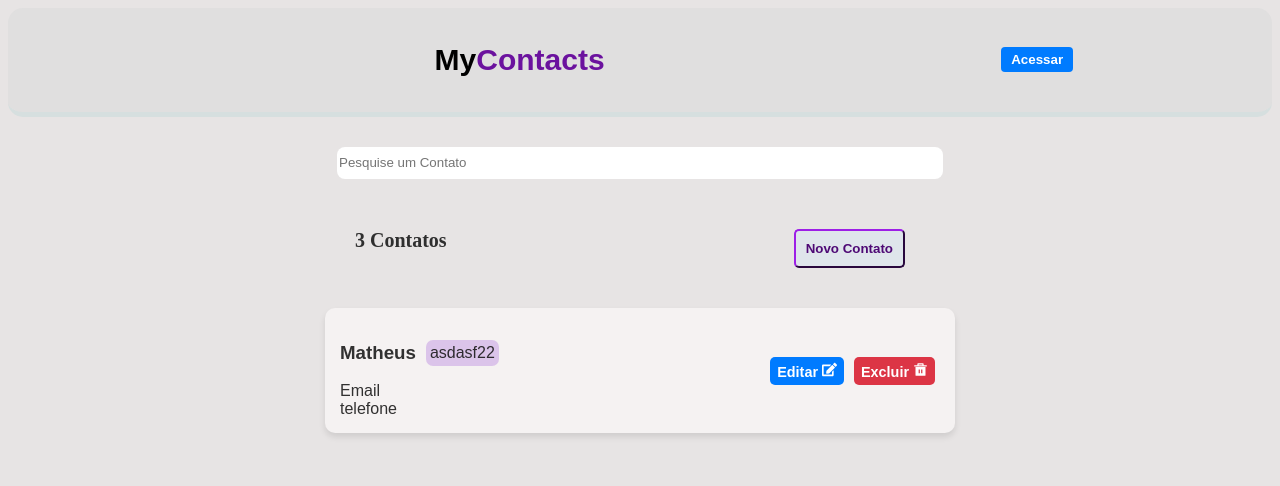
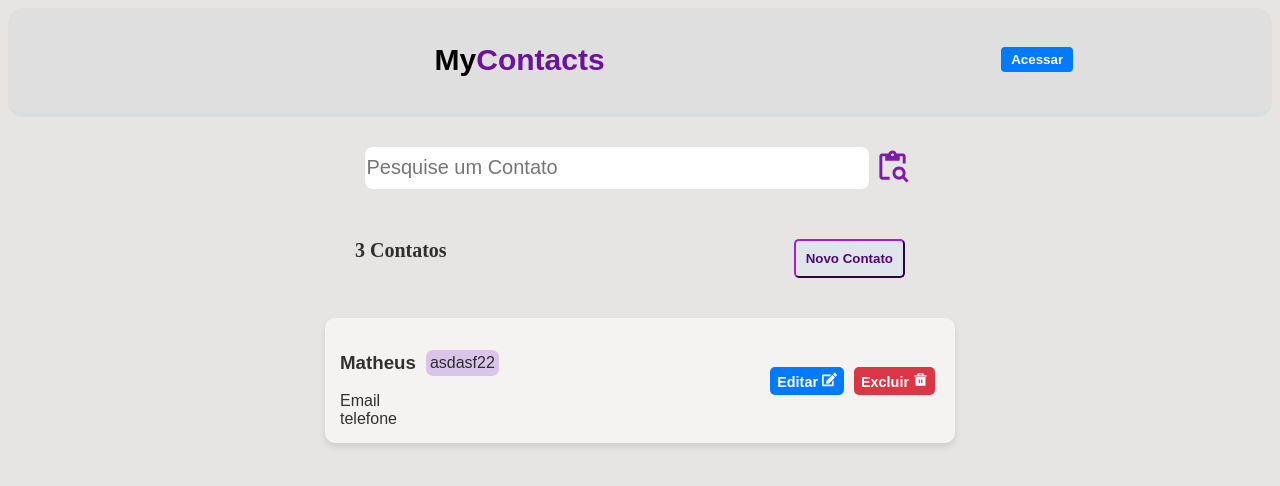
Before and after one commit to Klaudio0707/MyContacts, a React (Vite) app: page /Contacts in a window 1280 px wide. Shown: the top 486 px of the page. Built offline with nearby package versions, Linux system fonts and the light colour scheme; no server answers.

Commit message:
inclusão do icone e botao ao lado do componente findContacts

```diff
--- a/src/Components/CardContacts/styles.module.css
+++ b/src/Components/CardContacts/styles.module.css
@@ -14,7 +14,9 @@
 }
 .container_CardContato:hover{
     transition:  #000 transform 0.6s ease-in-out, box-shadow 0.2s ease-in-out;
-    scale: 1.1;
+    cursor:copy;
+    scale: 1.02;
+
 }
 .container_TitleContato{
     display: flex;
--- a/src/Components/FindContacts/FindContacts.tsx
+++ b/src/Components/FindContacts/FindContacts.tsx
@@ -1,10 +1,22 @@
+import { useRef } from "react";
 import styles from "./styles.module.css"
+import { MdOutlineContentPasteSearch } from "react-icons/md";
 
 
-const FindContacts = () => {
+
+const FindContacts:React.FC = () => {
+  const inputRef = useRef<HTMLInputElement>(null);
+  const handleIconClick = () => {
+    if (inputRef.current) {
+      inputRef.current.focus();
+    }
+  };
   return (
     <section className={styles.container_Input}>
-      <input type="text" placeholder="Pesquise um Contato" className={styles.input_Find}/>
+      <input type="text"  ref={inputRef} placeholder="Pesquise um Contato" className={styles.input_Find}/>
+      <button className={styles.search_Btn} onClick={handleIconClick}   aria-label="Pesquisar Contato">
+      <MdOutlineContentPasteSearch className={styles.search_Icone}  size={35}/>
+      </button>
     </section>
   )
 }
--- a/src/Components/FindContacts/styles.module.css
+++ b/src/Components/FindContacts/styles.module.css
@@ -6,8 +6,22 @@
 .input_Find{
     text-align: start;
     width: 50%;
-    height: 30px;
+    max-width: 500px;
+    height: 40px;
     border-radius: 8px;
     background-color: #fff;
     border: none;
+    font-size: 20px;
 }
+.search_Icone{
+    color: #7e1aac;
+}
+
+.search_Btn{
+   border: none;
+   background-color: transparent;
+   cursor: pointer;
+}
+.search_Icone:hover{
+    color: #9902df;
+}
```
